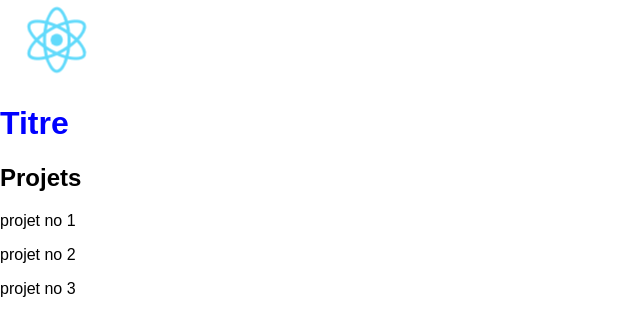
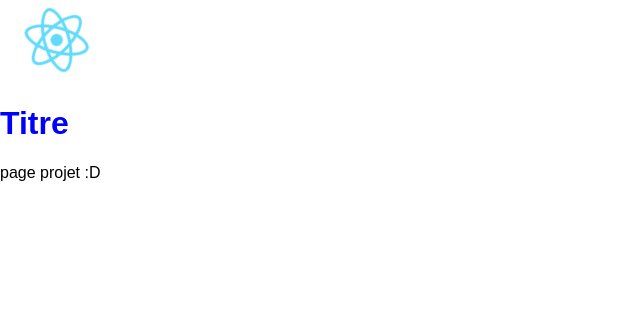
Before and after one commit to powerzazou/bonbon, a React (Create React App) app: page /projects/1 in a window 1280 px wide. Shown: the top 336 px of the page, without its empty margins (0-640 px from the left). Built offline with nearby package versions, Linux system fonts and the light colour scheme.

Commit message:
add router

```diff
--- a/package.json
+++ b/package.json
@@ -7,6 +7,8 @@
     "npm-run-all": "^4.1.2",
     "react": "^16.2.0",
     "react-dom": "^16.2.0",
+    "react-router": "^4.2.0",
+    "react-router-dom": "^4.2.2",
     "react-scripts": "1.0.17"
   },
   "scripts": {
--- a/src/App.js
+++ b/src/App.js
@@ -1,15 +1,24 @@
 import React, { Component } from 'react';
 import Header from './components/Header';
 import ProjectList from './components/projects/ProjectList';
+import ProjectPage from './components/projects/ProjectPage';
+
+import { BrowserRouter, Route } from 'react-router-dom'
+
 import './App.css';
 
 class App extends Component {
   render() {
     return (
-        <div>
-          <Header/>
-          <ProjectList/>
-        </div>
+        <BrowserRouter>
+            <div>
+              <Header/>
+                <div>
+                    <Route path="/" exact={true} component={ProjectList}/>
+                    <Route path="/projects/:id" component={ProjectPage}/>
+                </div>
+            </div>
+        </BrowserRouter>
     );
   }
 }
--- a/src/components/Header.js
+++ b/src/components/Header.js
@@ -1,13 +1,16 @@
 import React, { Component } from 'react';
 import './Header.css';
 import logo from '../logo.svg';
+import { Link } from 'react-router-dom';
 
 
 class Header extends Component {
     render() {
         return (
             <div className="header">
-                <img src={logo} className="App-logo" alt="logo" />
+                <Link to="/">
+                    <img src={logo} className="App-logo" alt="logo" />
+                </Link>
                 <h1>Titre</h1>
             </div>
         );
--- a/src/components/projects/ProjectPage.js
+++ b/src/components/projects/ProjectPage.js
@@ -0,0 +1,13 @@
+import React, { Component } from 'react';
+
+class ProjectPreview extends Component {
+    render() {
+        return (
+            <div>
+                <p>page projet :D</p>
+            </div>
+        );
+    }
+}
+
+export default ProjectPreview;
--- a/src/components/projects/ProjectPreview.js
+++ b/src/components/projects/ProjectPreview.js
@@ -1,10 +1,12 @@
 import React, { Component } from 'react';
+import { Link } from 'react-router-dom';
 
 class ProjectPreview extends Component {
     render() {
         return (
             <div>
                 <p>{this.props.title}</p>
+                <Link to='/projects/1'>voir</Link>
             </div>
         );
     }
```
